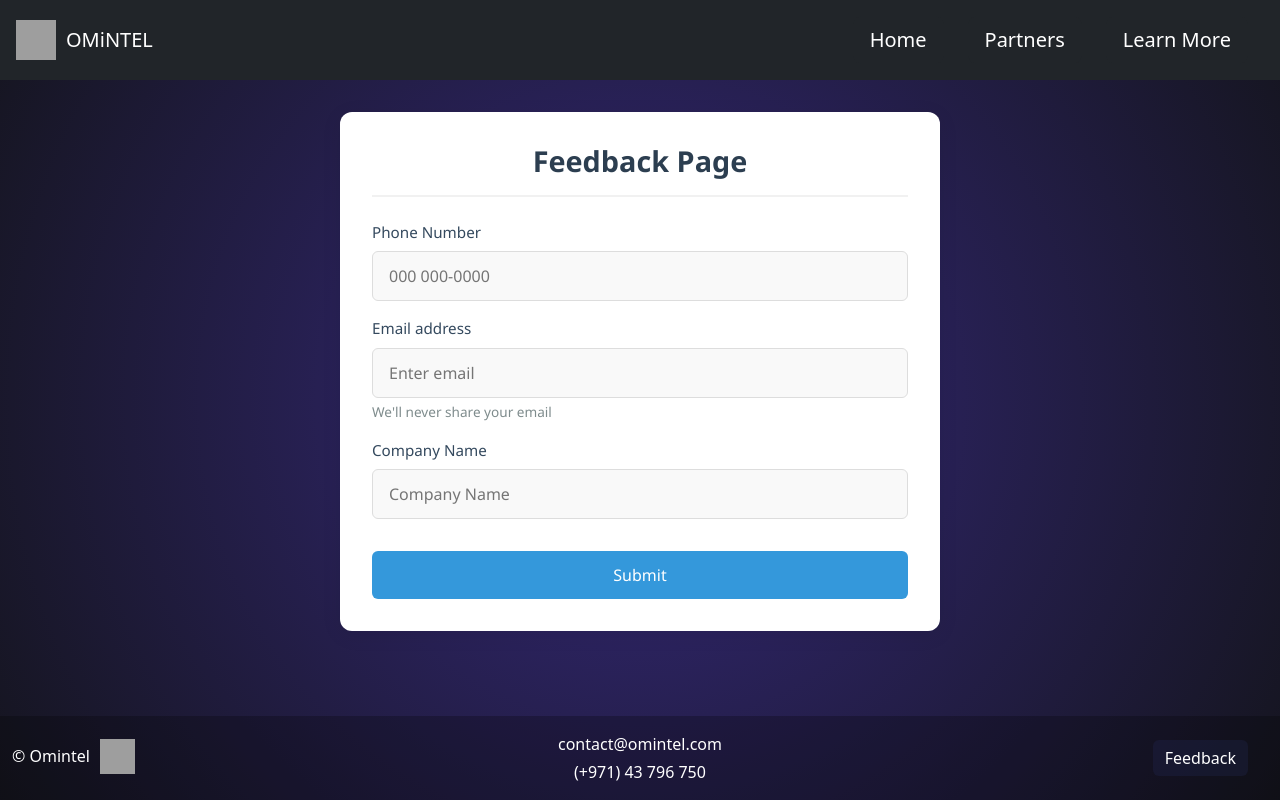
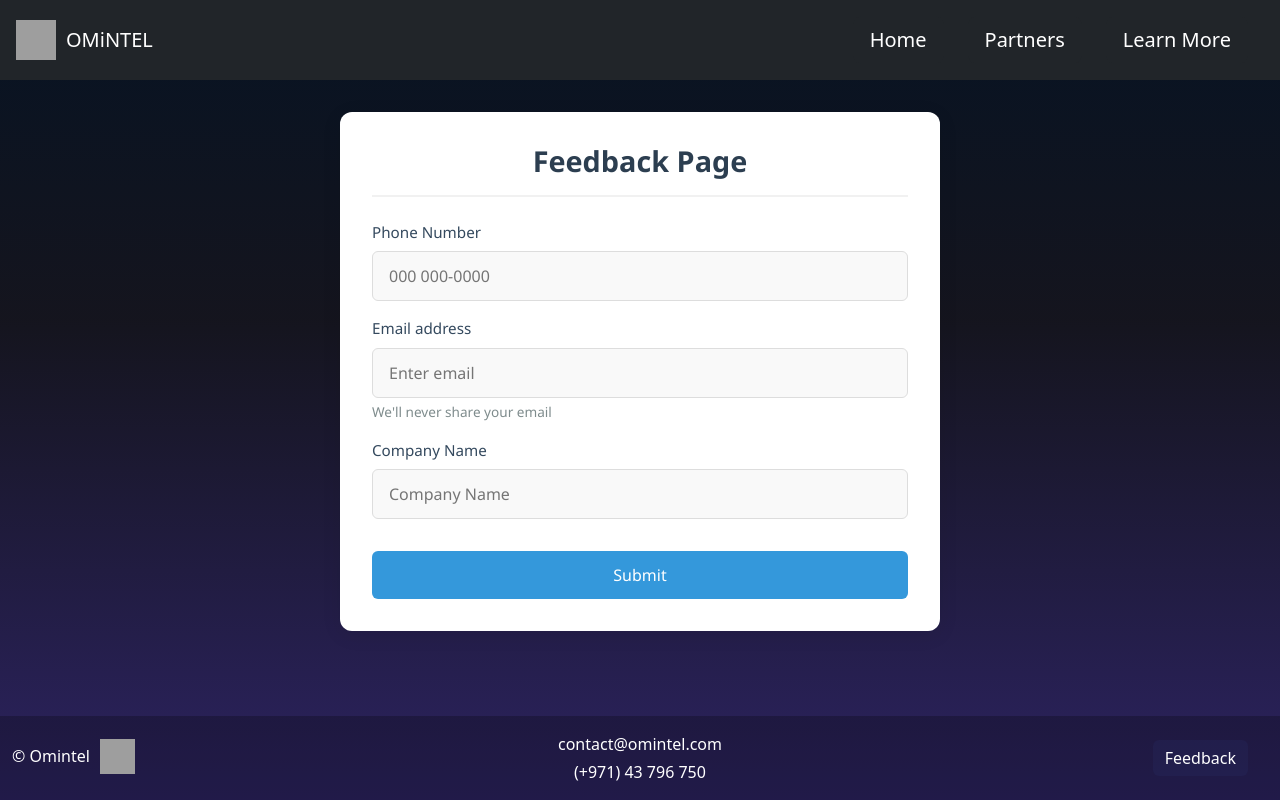
Before and after one commit to akshatagar/website, a Next.js app: page /feedback in a window 1280 px wide. Built offline with nearby package versions, Linux system fonts and the light colour scheme; grey boxes are pictures that could not be loaded.

Commit message:
dumbahh bg

```diff
--- a/src/styles/globals.css
+++ b/src/styles/globals.css
@@ -19,8 +19,10 @@
   background: radial-gradient(
     circle at center,
     rgba(40, 27, 113, 0.942),
-    rgba(6, 6, 16, 0.942)
+    rgba(6, 6, 16, 0.942),
+     #071323
   );
+  background: linear-gradient(to top, rgba(31, 21, 87, 0.942),  rgba(6, 6, 16, 0.942) 60%, #071323) 10%;
   position: relative;
 }
 
```
